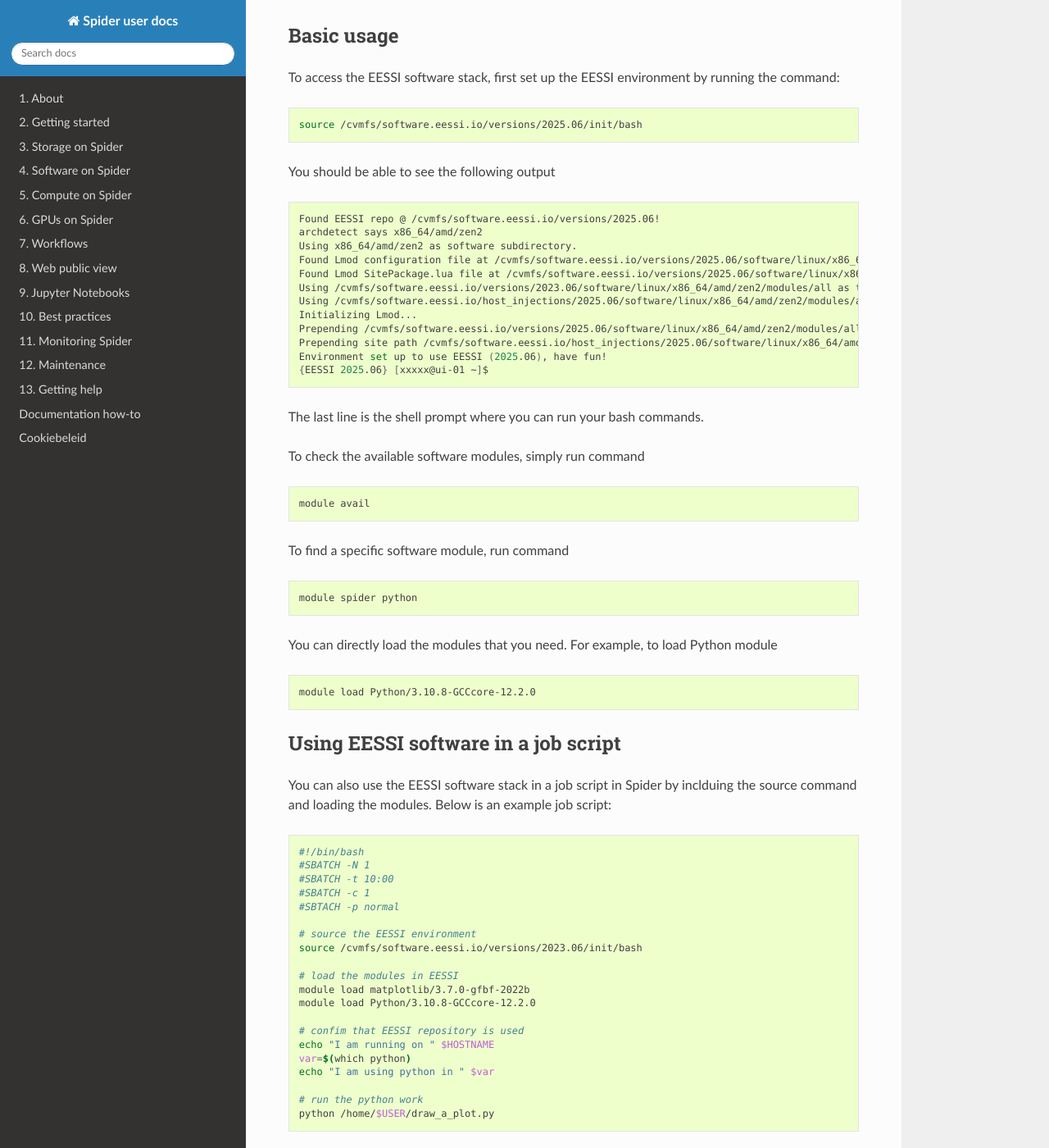
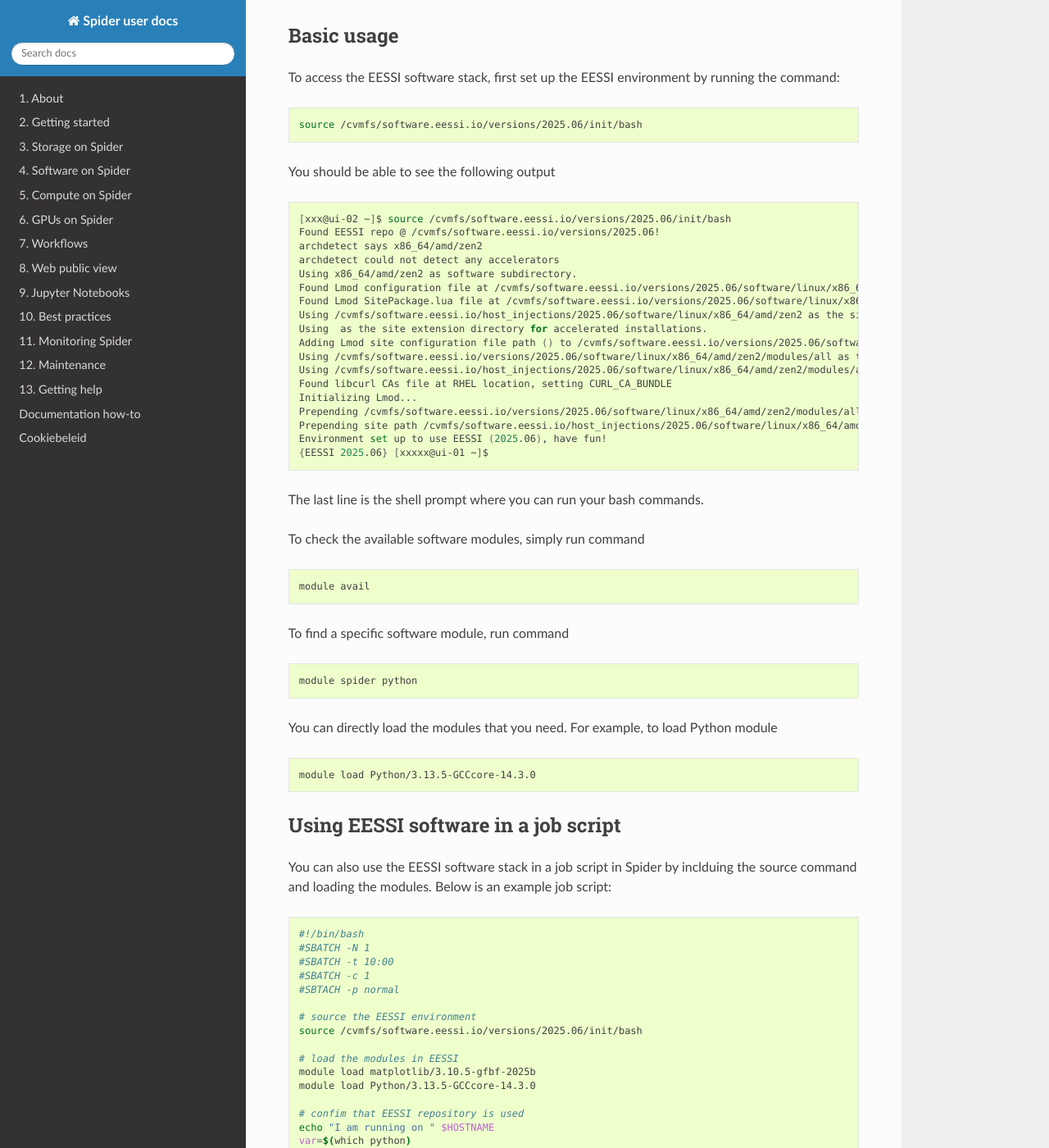
Before and after one commit to sara-nl/spiderdocs, a Sphinx documentation site: the page built from source/Pages/software/eessi.rst, in a window 1280 px wide and 1400 px high, scrolled down 405 px. Shown: the whole window at 82% size. Built offline with Sphinx 7.4.7 and the Read the Docs theme 3.1.0, drawn with Linux system fonts in a browser that asks for light colours.

Commit message:
:pencil: update eessi doc

```diff
--- a/source/Pages/software/eessi.rst
+++ b/source/Pages/software/eessi.rst
@@ -34,13 +34,19 @@ You should be able to see the following output
 
 .. code-block:: bash
 
+  [xxx@ui-02 ~]$ source /cvmfs/software.eessi.io/versions/2025.06/init/bash
   Found EESSI repo @ /cvmfs/software.eessi.io/versions/2025.06!
   archdetect says x86_64/amd/zen2
+  archdetect could not detect any accelerators
   Using x86_64/amd/zen2 as software subdirectory.
   Found Lmod configuration file at /cvmfs/software.eessi.io/versions/2025.06/software/linux/x86_64/amd/zen2/.lmod/lmodrc.lua
   Found Lmod SitePackage.lua file at /cvmfs/software.eessi.io/versions/2025.06/software/linux/x86_64/amd/zen2/.lmod/SitePackage.lua
-  Using /cvmfs/software.eessi.io/versions/2023.06/software/linux/x86_64/amd/zen2/modules/all as the directory to be added to MODULEPATH.
+  Using /cvmfs/software.eessi.io/host_injections/2025.06/software/linux/x86_64/amd/zen2 as the site extension directory for installations.
+  Using  as the site extension directory for accelerated installations.
+  Adding Lmod site configuration file path () to /cvmfs/software.eessi.io/versions/2025.06/software/linux/x86_64/amd/zen2/.lmod/lmodrc.lua
+  Using /cvmfs/software.eessi.io/versions/2025.06/software/linux/x86_64/amd/zen2/modules/all as the directory to be added to MODULEPATH.
   Using /cvmfs/software.eessi.io/host_injections/2025.06/software/linux/x86_64/amd/zen2/modules/all as the site extension directory to be added to MODULEPATH.
+  Found libcurl CAs file at RHEL location, setting CURL_CA_BUNDLE
   Initializing Lmod...
   Prepending /cvmfs/software.eessi.io/versions/2025.06/software/linux/x86_64/amd/zen2/modules/all to $MODULEPATH...
   Prepending site path /cvmfs/software.eessi.io/host_injections/2025.06/software/linux/x86_64/amd/zen2/modules/all to $MODULEPATH...
@@ -65,7 +71,7 @@ You can directly load the modules that you need. For example, to load Python mod
 
 .. code-block:: bash
 
-  module load Python/3.10.8-GCCcore-12.2.0
+  module load Python/3.13.5-GCCcore-14.3.0
 
 
 .. _eessi-job-script:
@@ -85,11 +91,11 @@ You can also use the EESSI software stack in a job script in Spider by inclduing
   #SBTACH -p normal
 
   # source the EESSI environment
-  source /cvmfs/software.eessi.io/versions/2023.06/init/bash
+  source /cvmfs/software.eessi.io/versions/2025.06/init/bash
 
   # load the modules in EESSI
-  module load matplotlib/3.7.0-gfbf-2022b
-  module load Python/3.10.8-GCCcore-12.2.0
+  module load matplotlib/3.10.5-gfbf-2025b
+  module load Python/3.13.5-GCCcore-14.3.0
 
   # confim that EESSI repository is used
   echo "I am running on " $HOSTNAME
```
